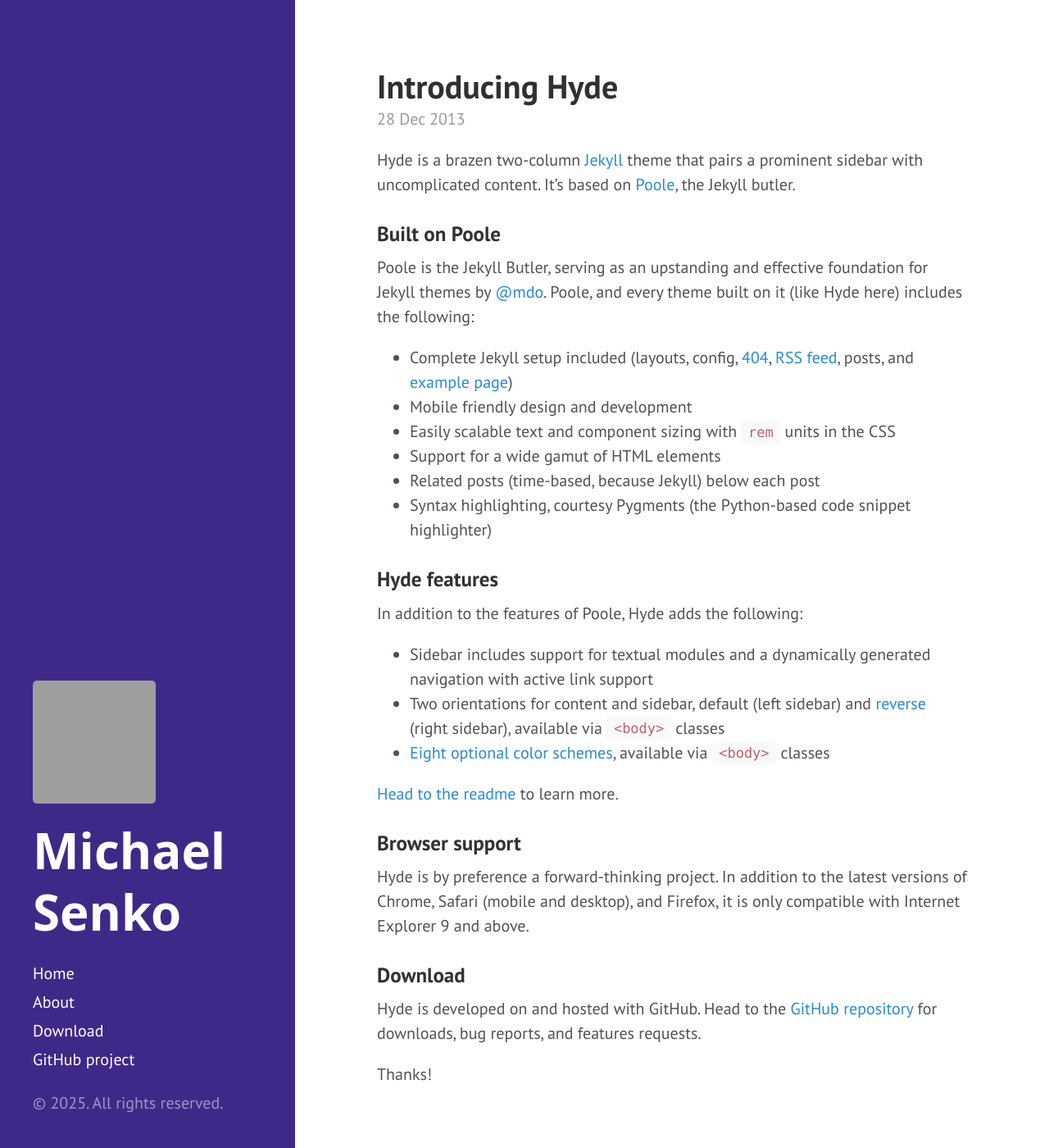
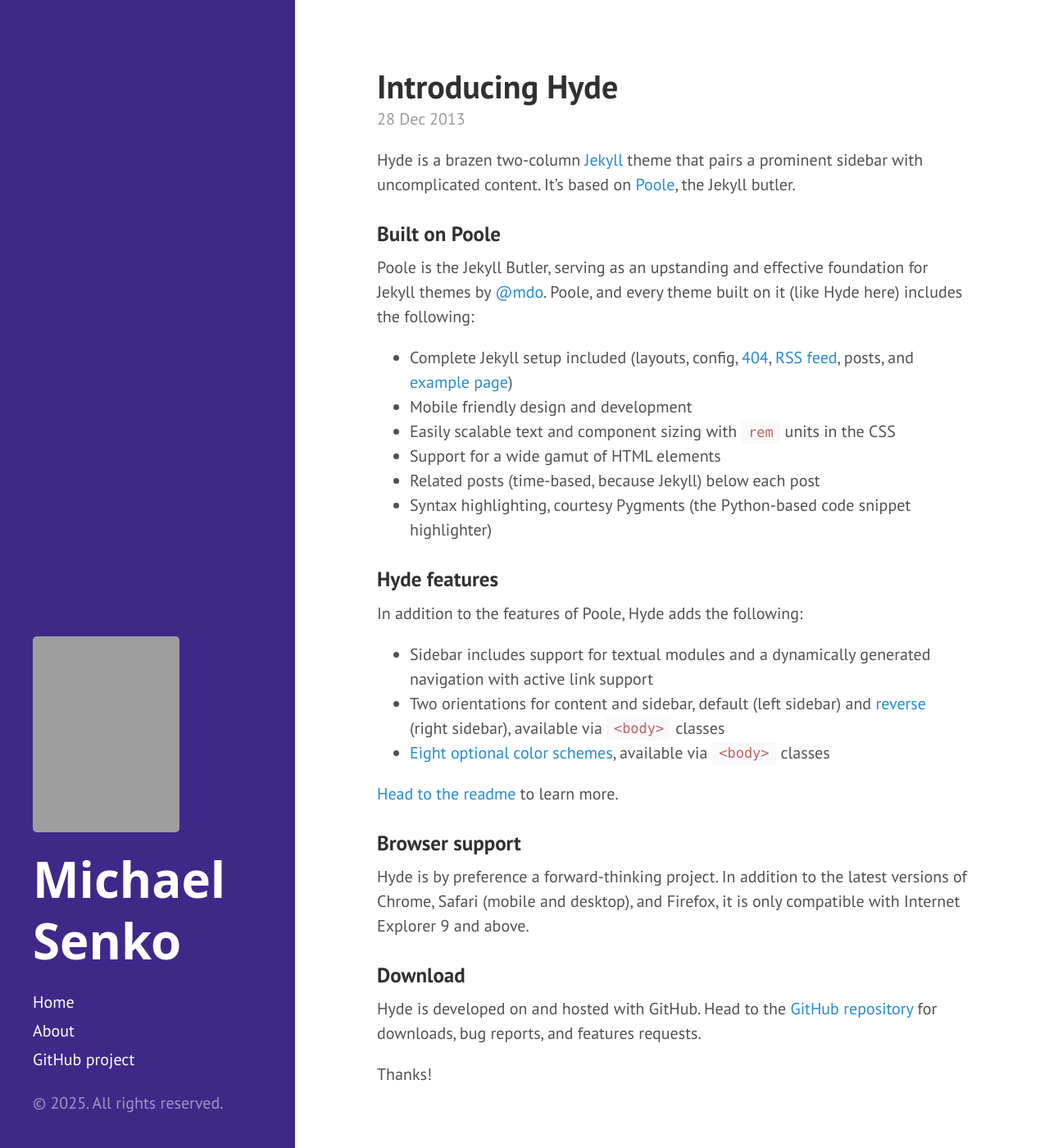
Before and after one commit to msenko1/msenko1.github.io, a Jekyll site: the page built from index.html, in a window 1280 px wide and 1400 px high. Shown: the whole window at 82% size. Built offline with Jekyll 4.4.1, drawn with Linux system fonts in a browser that asks for light colours; the list of posts is cut into pages by our own code; grey boxes are pictures that could not be loaded.

Commit message:
fix profile picture

```diff
--- a/_includes/sidebar.html
+++ b/_includes/sidebar.html
@@ -30,7 +30,6 @@
         {% endif %}
       {% endfor %}
 
-      <a class="sidebar-nav-item" href="{{ site.github.repo }}/archive/v{{ site.version }}.zip">Download</a>
       <a class="sidebar-nav-item" href="{{ site.github.repo }}">GitHub project</a>
     </nav>
 
--- a/public/css/hyde.css
+++ b/public/css/hyde.css
@@ -61,8 +61,8 @@ html {
 }
 
 .profile-image {
-    width: 150px;  /* Adjust as needed */
-    height: 150px;  /* Adjust as needed */
+    width: 179px;  /* Adjust as needed */
+    height: 239px;  /* Adjust as needed */
     /* border-radius: 50%;  /* This makes the image circular */
     margin-bottom: 1rem;
     /* border: 3px solid #fff;  /* Optional: adds a white border around the image */
```
